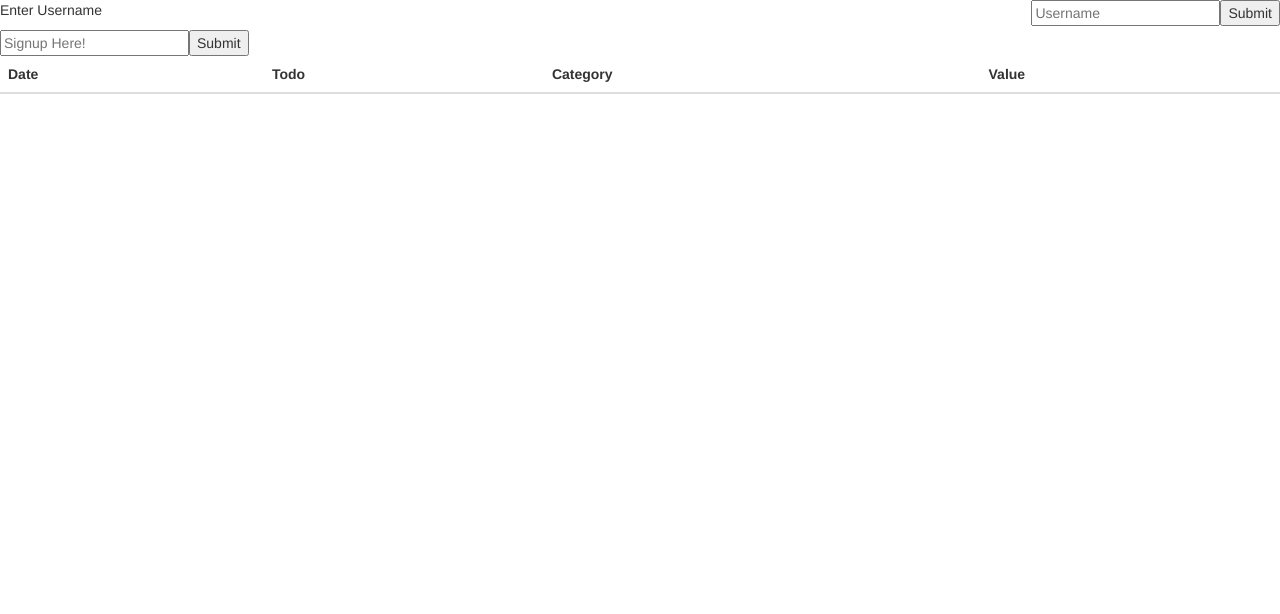
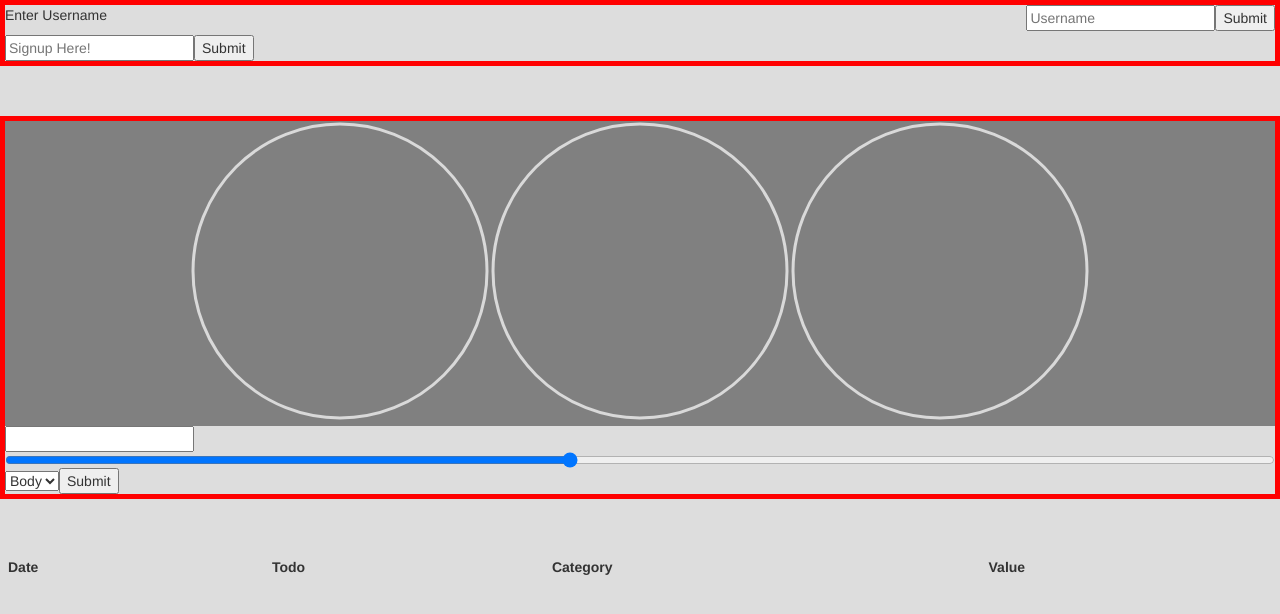
Before and after one commit to jjnaga/todo, a React app: page / in a window 1280 px wide. Shown: the top 614 px of the page. Built offline with nearby package versions, Linux system fonts and the light colour scheme.

Commit message:
Clean React: Main

```diff
--- a/src/App.jsx
+++ b/src/App.jsx
@@ -5,11 +5,18 @@ import Main from "./components/Main";
 import History from "./components/History";
 import BottomBar from "./components/BottomBar";
 
+const style = {
+	background: "#DDDDDD",
+	minHeight: "100vh",
+	minWidth: "100vw",
+	position: "absolute",
+};
+
 class App extends React.Component {
 	constructor(props) {
 		super(props);
 		this.state = {
-			data: {},
+			data: [],
 		};
 
 		this.getData = this.getData.bind(this);
@@ -21,9 +28,9 @@ class App extends React.Component {
 
 	render() {
 		return (
-			<div>
+			<div style={style}>
 				<TopBar getData={this.getData} />
-				{/* <Main data={this.state.data}/> */}
+				<Main data={this.state.data} />
 				<History data={this.state.data} />
 				{/* <BottomBar /> */}
 			</div>
--- a/src/components/Main.jsx
+++ b/src/components/Main.jsx
@@ -1,15 +1,53 @@
 import React, { Component } from "react";
+import PropTypes from "prop-types";
 import Table from "./Table";
 import Input from "./Input";
+
+const style = {
+	margin: "50px 0px 50px 0px",
+	border: "5px solid red",
+};
 
 class Main extends Component {
 	constructor(props) {
 		super(props);
-		this.setState({});
+		this.state = {
+			body: 0,
+			mind: 0,
+			spirit: 0,
+		};
 	}
+
+	componentWillReceiveProps(nextProps) {
+		let body = 0;
+		let mind = 0;
+		let spirit = 0;
+		nextProps.data.forEach(data => {
+			const { value } = data;
+			switch (data.category) {
+				case 0:
+					body += value;
+					break;
+				case 1:
+					mind += value;
+					break;
+				case 2:
+					spirit += value;
+					break;
+				default:
+					break;
+			}
+		});
+		this.setState({
+			body,
+			mind,
+			spirit,
+		});
+	}
+
 	render() {
 		return (
-			<div>
+			<div style={style}>
 				<Table
 					body={this.state.body}
 					mind={this.state.mind}
@@ -26,4 +64,16 @@ class Main extends Component {
 	}
 }
 
+Main.propTypes = {
+	data: PropTypes.arrayOf(
+		PropTypes.shape({
+			_id: PropTypes.string.isRequired,
+			category: PropTypes.number.isRequired,
+			todo: PropTypes.string.isRequired,
+			user: PropTypes.string,
+			value: PropTypes.number.isRequired,
+		}),
+	).isRequired,
+};
+
 export default Main;
--- a/src/components/TopBar.jsx
+++ b/src/components/TopBar.jsx
@@ -1,8 +1,12 @@
 import React, { Component } from "react";
 import PropTypes from "prop-types";
-import Input from "./Input";
 import Login from "./Login";
 import Signup from "./Signup";
+
+const style = {
+	margin: "0px 0px 50px 0px",
+	border: "5px solid red",
+};
 
 class TopBar extends Component {
 	constructor(props) {
@@ -28,7 +32,7 @@ class TopBar extends Component {
 
 	render() {
 		return (
-			<div>
+			<div style={style}>
 				{this.state.loggedIn ? (
 					<div>
 						<p>Welcome ${this.state.username}</p>
```
